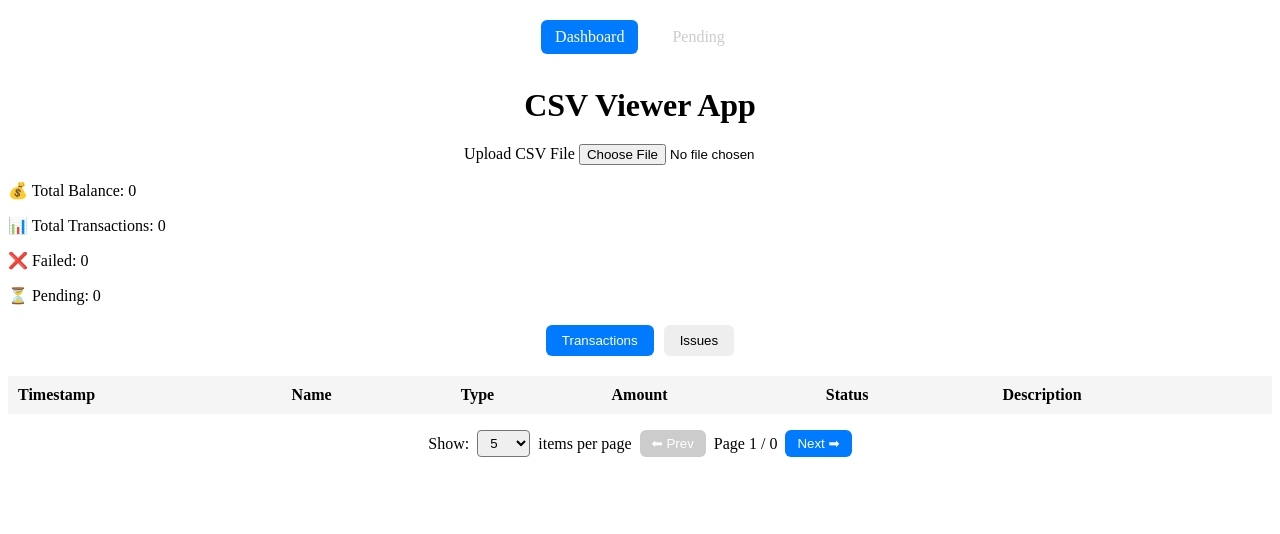
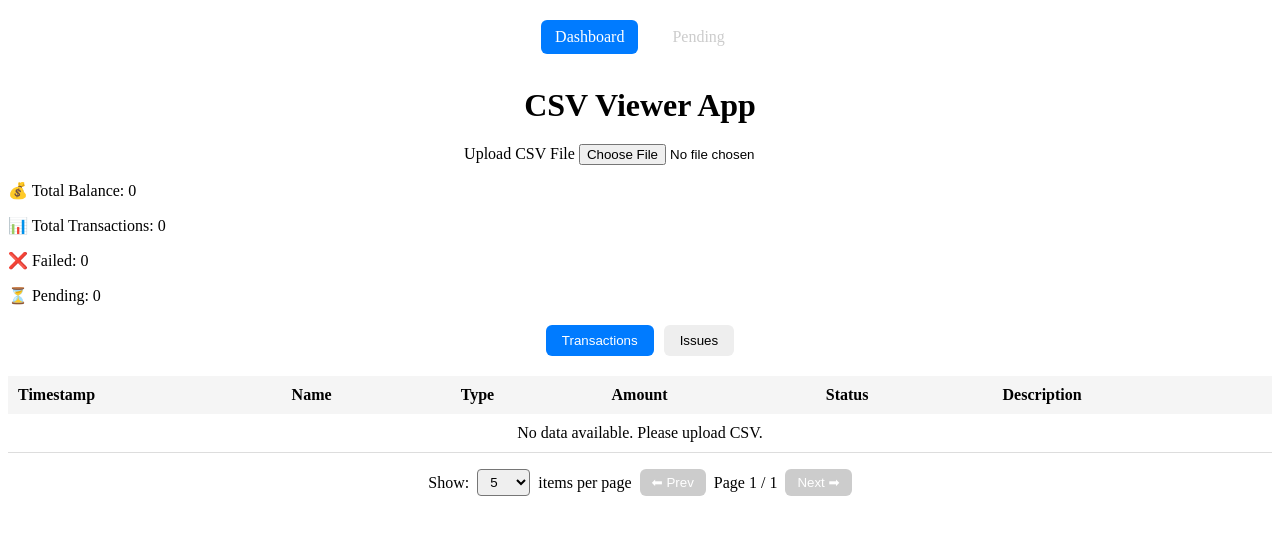
Before and after one commit to ImanAlfathanYudha/web-transaction-service-angularts, an Angular app: page / in a window 1280 px wide. Shown: the top 534 px of the page. Built offline with nearby package versions, Linux system fonts and the light colour scheme.

Commit message:
Add rxjs pagination

```diff
--- a/src/app/components/table-transaction/table-transaction.component.html
+++ b/src/app/components/table-transaction/table-transaction.component.html
@@ -10,8 +10,9 @@
     </tr>
   </thead>
 
-  <tbody>
-    <tr *ngFor="let t of paginatedTransactions">
+  <tbody *ngIf="(paginatedTransactions$ | async) as data">
+    <ng-container *ngIf="data.length > 0; else empty">
+      <tr *ngFor="let t of data">
         <td>{{ t.timestamp }}</td>
         <td>{{ t.name }}</td>
         <td>{{ t.type }}</td>
@@ -23,14 +24,23 @@
 
         <td>{{ t.description }}</td>
       </tr>
+    </ng-container>
   </tbody>
+
+  <ng-template #empty>
+    <tr>
+      <td colspan="6" style="text-align:center;">
+        No data available. Please upload CSV.
+      </td>
+    </tr>
+  </ng-template>
 </table>
 <div class="pagination">
 
   <div class="page-size">
     <label>Show:</label>
 
-    <select (change)="onPageSizeChange($any($event.target).value)">
+    <select (change)="onPageSizeChange(+$any($event.target).value)">
       <option value="5">5</option>
       <option value="10">10</option>
       <option value="20">20</option>
@@ -44,11 +54,12 @@
 
     <!-- info halaman -->
     <span>
-      Page {{ currentPage }} / {{ totalPages }}
+      Page {{ currentPage }} / {{ totalPages$ | async }}
     </span>
 
     <!-- tombol berikutnya -->
-    <button (click)="nextPage()" [disabled]="currentPage === totalPages">
+
+    <button (click)="nextPage()" [disabled]="currentPage >= (totalPages$ | async)!">
       Next ➡
     </button>
   </div>
--- a/src/app/components/table-transaction/table-transaction.component.ts
+++ b/src/app/components/table-transaction/table-transaction.component.ts
@@ -8,43 +8,24 @@ import { CsvUploadService } from 'src/app/services/csv-upload.service';
   styleUrls: ['./table-transaction.component.scss']
 })
 export class TableTransactionComponent {
-  transactions: any[] = [];
-  pageSize = 5;
+  paginatedTransactions$ = this.csvService.paginatedTransactions$;
+  totalPages$ = this.csvService.totalPages$;
+
   currentPage = 1;
   constructor(private csvService: CsvUploadService) { }
-
-  ngOnInit() {
-    this.csvService.transactions$.subscribe(data => {
-      console.log('tes data tabel ', data)
-      this.transactions = data;
-    });
-  }
-
-  get paginatedTransactions(): Transaction[] {
-    const start = (this.currentPage - 1) * this.pageSize;
-    const end = start + this.pageSize;
-
-    return this.transactions.slice(start, end);
-  }
-
   nextPage() {
-    if (this.currentPage < this.totalPages) {
-      this.currentPage++;
-    }
+    this.currentPage++;
+    this.csvService.setPage(this.currentPage);
   }
 
   prevPage() {
-    if (this.currentPage > 1) {
-      this.currentPage--;
-    }
-  }
-
-  get totalPages(): number {
-    return Math.ceil(this.transactions.length / this.pageSize);
+    this.currentPage--;
+    this.csvService.setPage(this.currentPage);
   }
 
   onPageSizeChange(size: number) {
-    this.pageSize = size;
     this.currentPage = 1;
+    this.csvService.setPageSize(+size);
   }
+
 }
```
Lines whose indentation alone changed are shown as unchanged.
